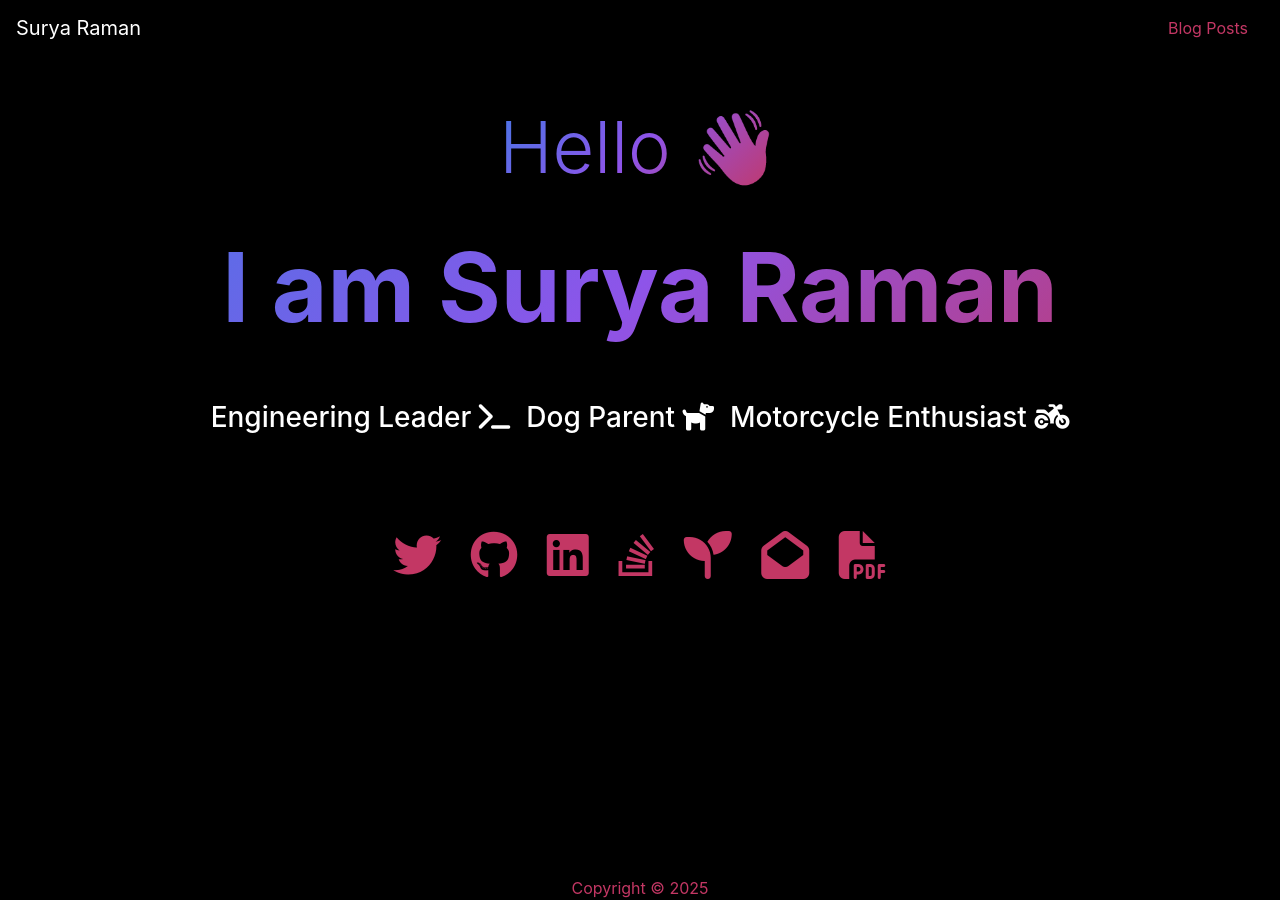
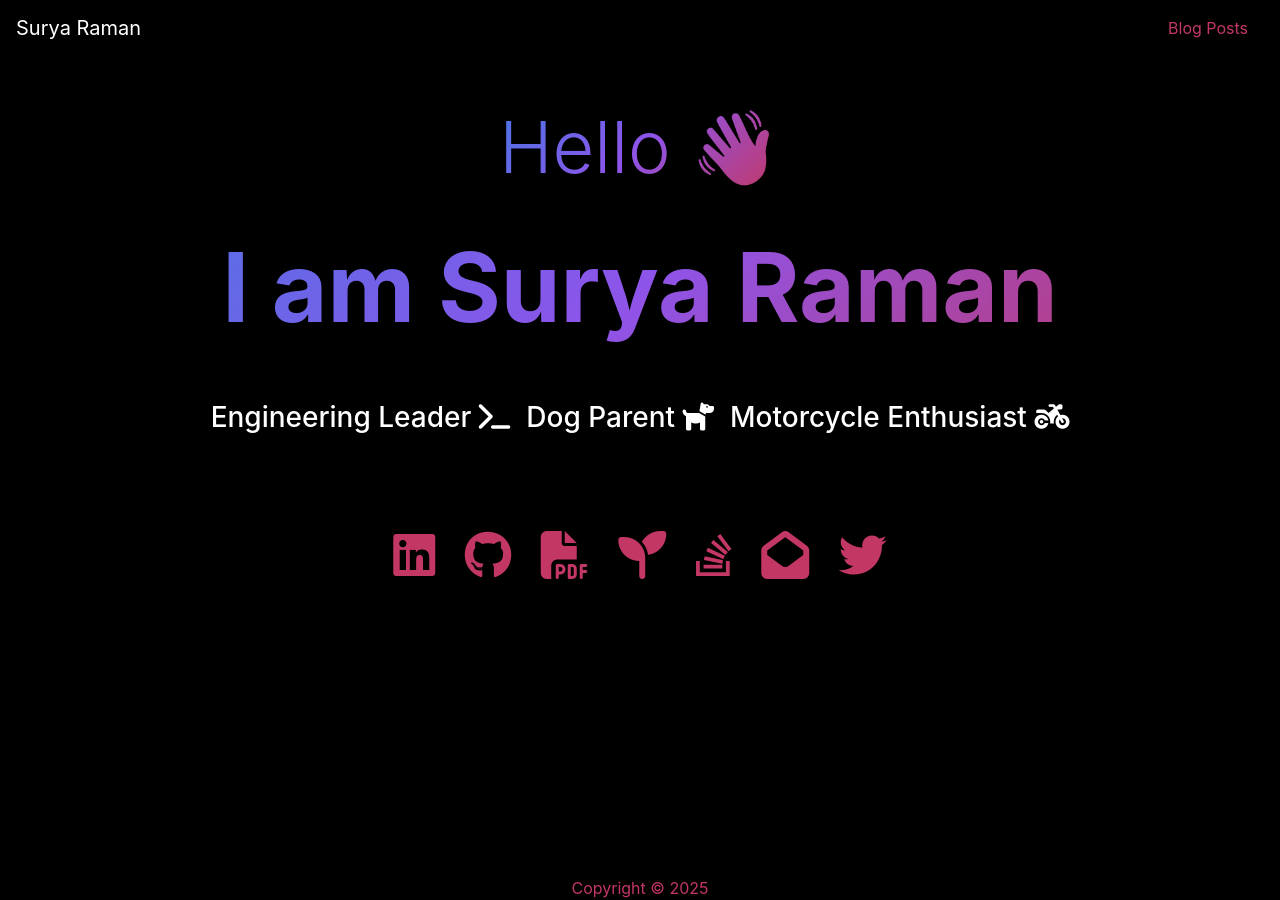
Before and after one commit to ayrusme/personal-blog, a Jekyll site: the page built from index.html, in a window 1280 px wide. Built offline with Jekyll 4.4.1, drawn with Linux system fonts in a browser that asks for light colours; nearby versions of some CDN libraries; a style sheet for code colours, icons or effects is not loaded.

Commit message:
chore: reorder socials

```diff
--- a/_includes/social_media.html
+++ b/_includes/social_media.html
@@ -1,27 +1,40 @@
 <section class="container-fluid bg-black text-center pt-xl-5 pt-l-5 pt-md-5 pt-lg-5" aria-label="Social Media and Contact">
     <nav aria-label="Social media links">
-        {% for entry in site.social %}
-            {% assign platform = entry[0] %}
-            {% assign details = entry[1] %}
-            {% assign icon_class = '' %}
-            {% assign icon_family = 'fab' %}
-            {% if details['fa-icon-class'] %}
-                {% assign icon_class = '' | append: details['fa-icon-class'] %}
-            {% else %}
-                {% assign icon_class = 'fa-' | append: platform %}
-            {% endif %}
-            {% if details['fa-icon-family'] %}
-                {% assign icon_family = '' | append: details['fa-icon-family'] %}
-            {% endif %}
-            <a href="{{ details.url }}" target="_blank" rel="noopener noreferrer" aria-label="{{ platform | capitalize }} profile" style="padding:1%">
-                <i class="fa-3x {{ icon_family }} {{ icon_class }}" aria-hidden="true"></i>
-            </a>
-        {% endfor %}
+        <!-- Professional-first order for Engineering Leader profile -->
+
+        <!-- 1. LinkedIn - Primary professional network -->
+        <a href="{{ site.social.linkedin.url }}" target="_blank" rel="noopener noreferrer" aria-label="LinkedIn profile" style="padding:1%">
+            <i class="fa-3x fab fa-linkedin" aria-hidden="true"></i>
+        </a>
+
+        <!-- 2. GitHub - Technical credibility -->
+        <a href="{{ site.social.github.url }}" target="_blank" rel="noopener noreferrer" aria-label="GitHub profile" style="padding:1%">
+            <i class="fa-3x fab fa-github" aria-hidden="true"></i>
+        </a>
+
+        <!-- 3. Resume - Formal credentials -->
+        <a href="/resume/" target="_blank" rel="noopener noreferrer" aria-label="View Resume (PDF)" style="padding:1%">
+            <i class="fa-3x fas fa-file-pdf" aria-hidden="true"></i>
+        </a>
+
+        <!-- 4. Topmate - Mentoring & giving back -->
+        <a href="{{ site.social.topmate.url }}" target="_blank" rel="noopener noreferrer" aria-label="Topmate profile" style="padding:1%">
+            <i class="fa-3x fas fa-seedling" aria-hidden="true"></i>
+        </a>
+
+        <!-- 5. Stack Overflow - Community expertise -->
+        <a href="{{ site.social['stack-overflow'].url }}" target="_blank" rel="noopener noreferrer" aria-label="Stack Overflow profile" style="padding:1%">
+            <i class="fa-3x fab fa-stack-overflow" aria-hidden="true"></i>
+        </a>
+
+        <!-- 6. Email - Direct contact -->
         <a href="mailto:{{site.email}}" aria-label="Email Surya Raman" style="padding:1%">
             <i class="fa-3x fas fa-envelope-open" aria-hidden="true"></i>
         </a>
-        <a href="/resume/" target="_blank" rel="noopener noreferrer" aria-label="View Resume (PDF)" style="padding:1%">
-            <i class="fa-3x fas fa-file-pdf" aria-hidden="true"></i>
+
+        <!-- 7. Twitter - Social/personal brand -->
+        <a href="{{ site.social.twitter.url }}" target="_blank" rel="noopener noreferrer" aria-label="Twitter profile" style="padding:1%">
+            <i class="fa-3x fab fa-twitter" aria-hidden="true"></i>
         </a>
     </nav>
 </section>
```
